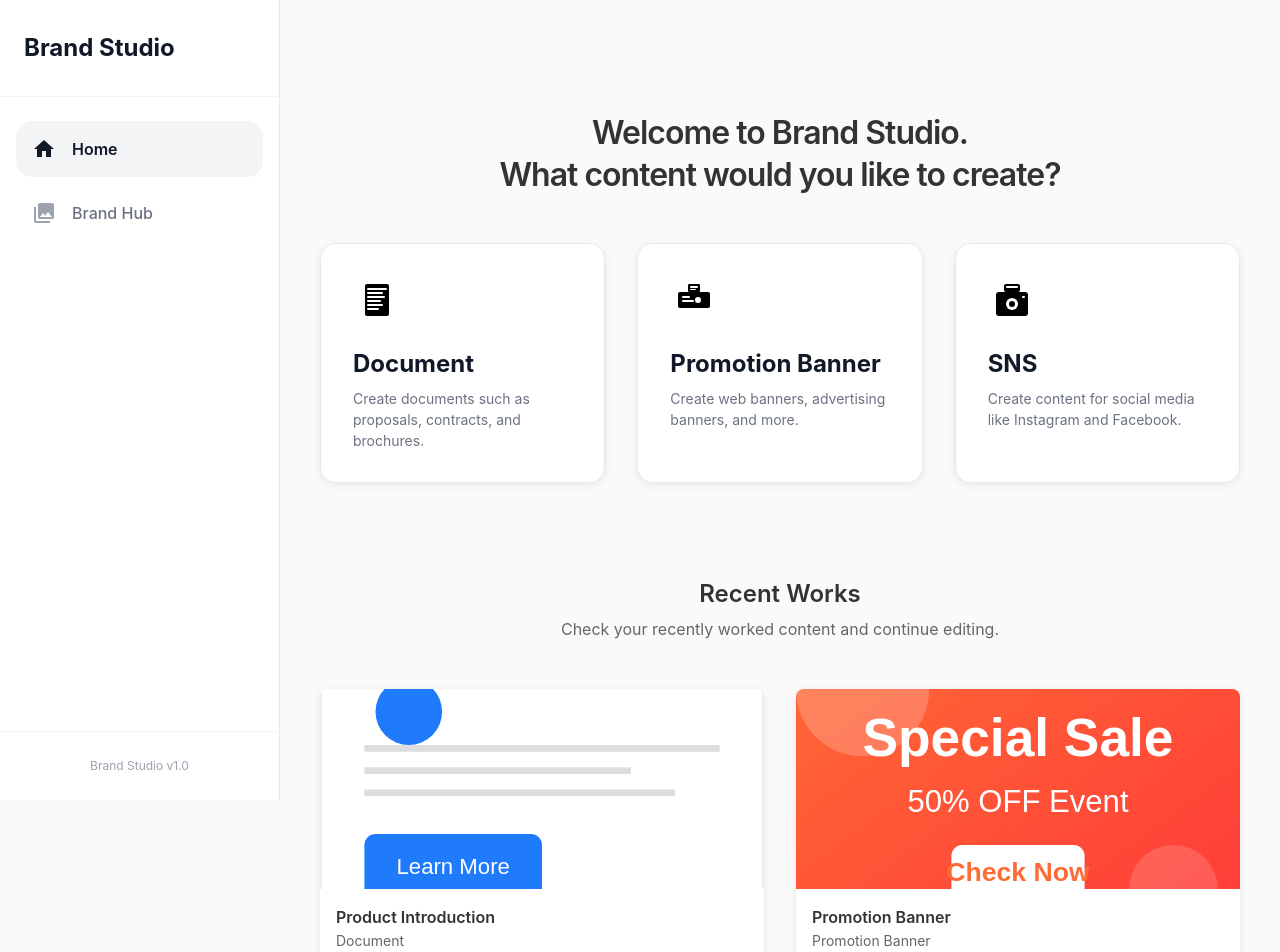
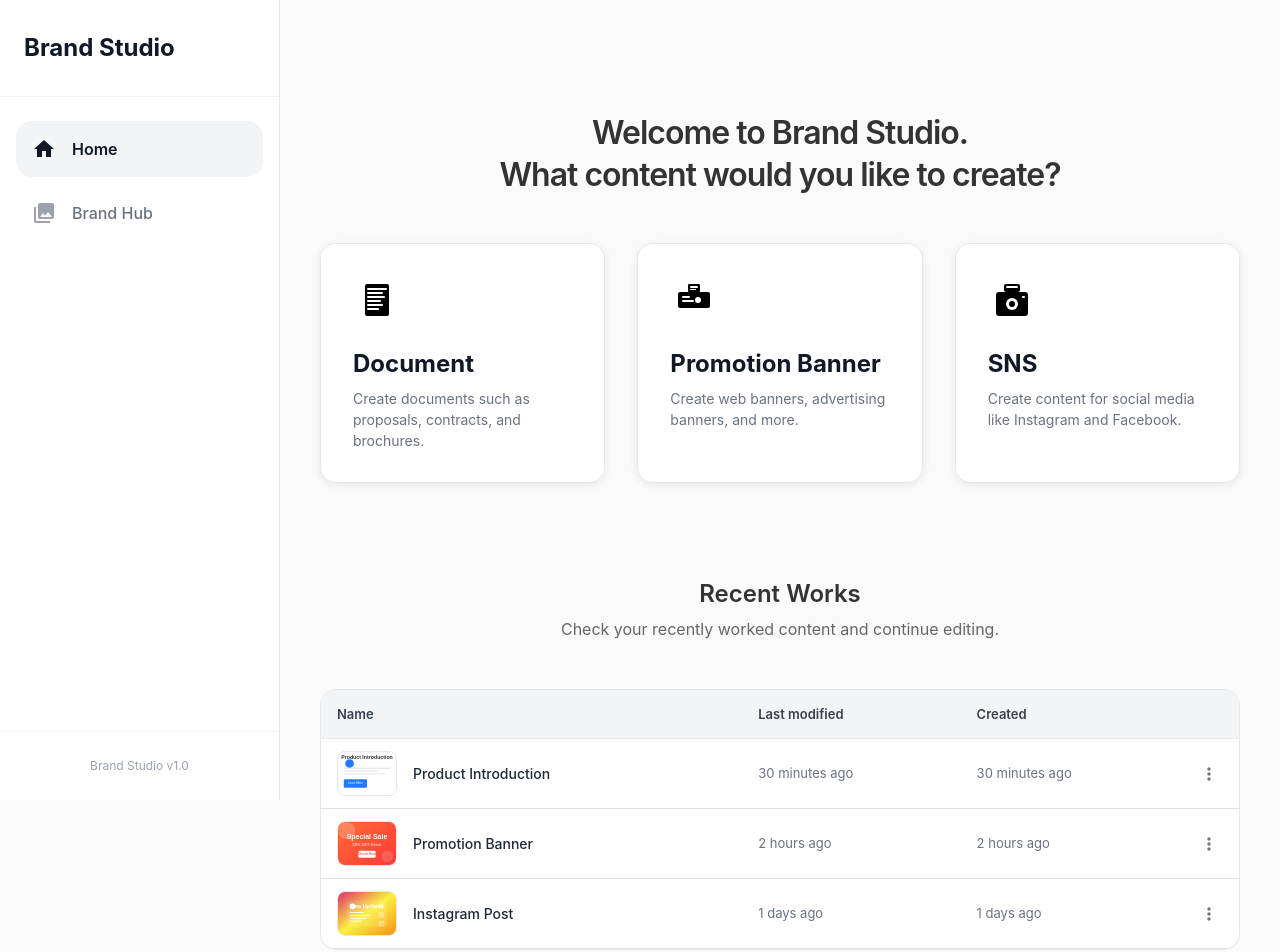
Before and after one commit to heymihyeon/brand-studio, a React (Vite) app: page / in a window 1280 px wide. Shown: the top 952 px of the page. Built offline with nearby package versions, Linux system fonts and the light colour scheme.

Commit message:
feat: 테이블로 변경

```diff
--- a/src/pages/Home.tsx
+++ b/src/pages/Home.tsx
@@ -27,7 +27,6 @@ import {
   MoreVert as MoreVertIcon,
 } from '@mui/icons-material';
 import { Category, RecentWork } from '../types';
-import RecentWorkCard from '../components/RecentWorkCard';
 import FormatSelector from '../components/FormatSelector';
 import { getFormatsByCategory, UnifiedFormat } from '../data/unifiedFormats';
 
@@ -479,25 +478,97 @@ const Home: React.FC = () => {
             <Typography variant="h4" gutterBottom>
               Recent Works
             </Typography>
-            <Typography variant="body1" color="text.secondary" paragraph sx={{ mb: 4 }}>
+            <Typography variant="body1" color="text.secondary" sx={{ mb: 4 }}>
               Check your recently worked content and continue editing.
             </Typography>
           </Box>
 
+          <TableContainer component={Paper} sx={{
+            boxShadow: 'none',
+            border: '1px solid #e5e7eb',
+            borderRadius: 2,
+            bgcolor: '#ffffff'
+          }}>
+            <Table>
+              <TableHead>
+                <TableRow sx={{ bgcolor: '#f3f4f6' }}>
+                  <TableCell sx={{ fontWeight: 600, color: '#374151', fontSize: '13px', py: 1.5, borderBottom: '1px solid #e5e7eb' }}>Name</TableCell>
+                  <TableCell sx={{ fontWeight: 600, color: '#374151', fontSize: '13px', py: 1.5, borderBottom: '1px solid #e5e7eb' }}>Last modified</TableCell>
+                  <TableCell sx={{ fontWeight: 600, color: '#374151', fontSize: '13px', py: 1.5, borderBottom: '1px solid #e5e7eb' }}>Created</TableCell>
+                  <TableCell width={50} sx={{ borderBottom: '1px solid #e5e7eb' }}></TableCell>
+                </TableRow>
+              </TableHead>
+              <TableBody>
+                {recentWorks.map((work) => (
+                  <TableRow
+                    key={work.id}
+                    hover
+                    sx={{
+                      cursor: 'pointer',
+                      '&:hover': {
+                        bgcolor: '#f5f5f5'
+                      }
+                    }}
+                  >
+                    <TableCell
+                      onClick={() => handleEdit(work)}
+                      sx={{ py: 1.5 }}
+                    >
+                      <Box sx={{ display: 'flex', alignItems: 'center', gap: 2 }}>
+                        <Box
+                          component="img"
+                          src={work.thumbnail}
+                          alt={work.name}
+                          sx={{
+                            width: 60,
+                            height: 45,
+                            objectFit: 'cover',
+                            borderRadius: 1,
+                            border: '1px solid #e5e7eb',
+                            bgcolor: '#fff'
+                          }}
+                        />
+                        <Typography variant="body2" sx={{ fontWeight: 500, color: '#1f2937' }}>
+                          {work.name}
+                        </Typography>
+                      </Box>
+                    </TableCell>
+                    <TableCell sx={{ color: '#6b7280', fontSize: '13px' }}>
+                      {formatDate(work.lastModified)}
+                    </TableCell>
+                    <TableCell sx={{ color: '#6b7280', fontSize: '13px' }}>
+                      {formatDate(work.lastModified)}
+                    </TableCell>
+                    <TableCell>
+                      <IconButton
+                        size="small"
+                        onClick={(e) => {
+                          e.stopPropagation();
+                          handleMenuOpen(e, work);
+                        }}
+                        sx={{ padding: '4px' }}
+                      >
+                        <MoreVertIcon fontSize="small" />
+                      </IconButton>
+                    </TableCell>
+                  </TableRow>
+                ))}
+              </TableBody>
+            </Table>
+          </TableContainer>
 
-          <Grid container spacing={4} justifyContent="center">
-            {recentWorks.map((work) => (
-              <Grid item size={{xs:12,sm:6,md:6}}  key={work.id}>
-                <RecentWorkCard
-                  work={work}
-                  onEdit={handleEdit}
-                  onDuplicate={handleDuplicate}
-                  onDelete={handleDelete}
-                  onRename={handleRename}
-                />
-              </Grid>
-            ))}
-          </Grid>
+          {/* Context Menu */}
+          <Menu
+            anchorEl={anchorEl}
+            open={Boolean(anchorEl)}
+            onClose={handleMenuClose}
+          >
+            <MenuItem onClick={() => handleMenuAction('edit')}>Edit</MenuItem>
+            <MenuItem onClick={() => handleMenuAction('duplicate')}>Duplicate</MenuItem>
+            <MenuItem onClick={() => handleMenuAction('rename')}>Rename</MenuItem>
+            <Divider />
+            <MenuItem onClick={() => handleMenuAction('delete')}>Delete</MenuItem>
+          </Menu>
         </Box>
       )}
 
```
